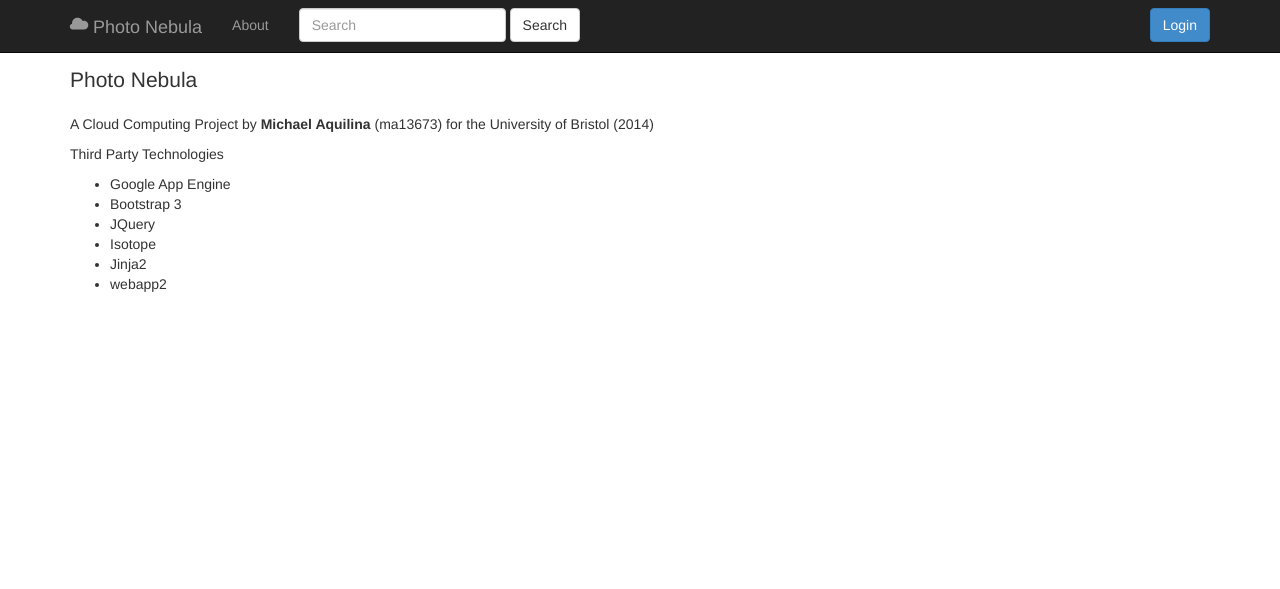
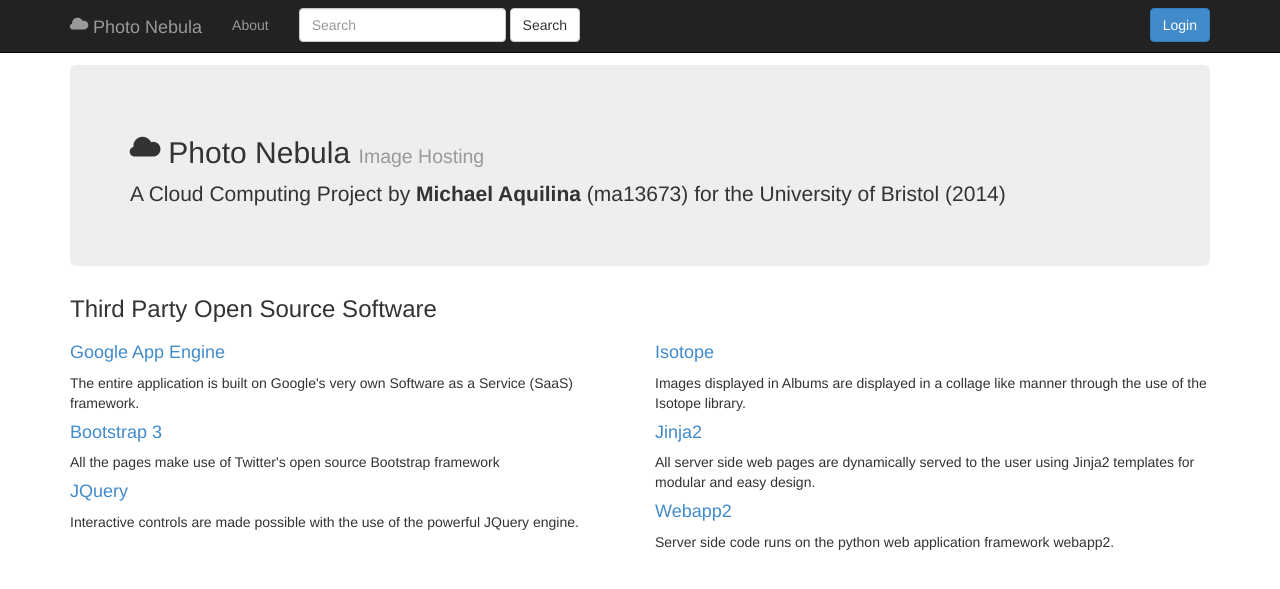
Before and after one commit to KillaW0lf04/Photo-Nebula, a Python web app: template templates/about.html in a window 1280 px wide. Shown: the top 589 px of the page. Run offline with Jinja, Linux system fonts and the light colour scheme; the template is opened without the code that fills it, so the values that code supplies are empty.

Commit message:
Improve about page

```diff
--- a/templates/about.html
+++ b/templates/about.html
@@ -6,23 +6,53 @@
 
 {% block content %}
 <div class="container">
-    <p class="lead">
+    <div class="jumbotron">
+        <h2>
+            <span class="glyphicon glyphicon-cloud"></span>
             Photo Nebula
-    </p>
+            <small>Image Hosting</small>
+        </h2>
         <p>
             A Cloud Computing Project by <b>Michael Aquilina</b> (ma13673)
             for the University of Bristol (2014)
         </p>
+    </div>
+    <h3>Third Party Open Source Software</h3>
+    <div class="row marketing">
+        <div class="col-lg-6">
+            <h4><a href="https://developers.google.com/appengine/">Google App Engine</a></h4>
             <p>
-        Third Party Technologies
-        <ul>
-            <li>Google App Engine</li>
-            <li>Bootstrap 3</li>
-            <li>JQuery</li>
-            <li>Isotope</li>
-            <li>Jinja2</li>
-            <li>webapp2</li>
-        </ul>
+                The entire application is built on Google's very own
+                Software as a Service (SaaS) framework.
+            </p>
+            <h4><a href="http://getbootstrap.com/">Bootstrap 3</a></h4>
+            <p>
+                All the pages make use of Twitter's open source
+                Bootstrap framework
+            </p>
+            <h4><a href="http://jquery.com/">JQuery</a></h4>
+            <p>
+                Interactive controls are made possible with the use of
+                the powerful JQuery engine.
             </p>
         </div>
+        <div class="col-lg-6">
+            <h4><a href="http://isotope.metafizzy.co/">Isotope</a></h4>
+            <p>
+                Images displayed in Albums are displayed in a collage like
+                manner through the use of the Isotope library.
+            </p>
+            <h4><a href="http://jinja.pocoo.org/docs/">Jinja2</a></h4>
+            <p>
+                All server side web pages are dynamically served to the user
+                using Jinja2 templates for modular and easy design.
+            </p>
+            <h4><a href="http://webapp-improved.appspot.com/">Webapp2</a></h4>
+            <p>
+                Server side code runs on the python web application framework
+                webapp2.
+            </p>
+        </div>
+    </div>
+</div>
 {% endblock %}
```
Lines whose indentation alone changed are shown as unchanged.
